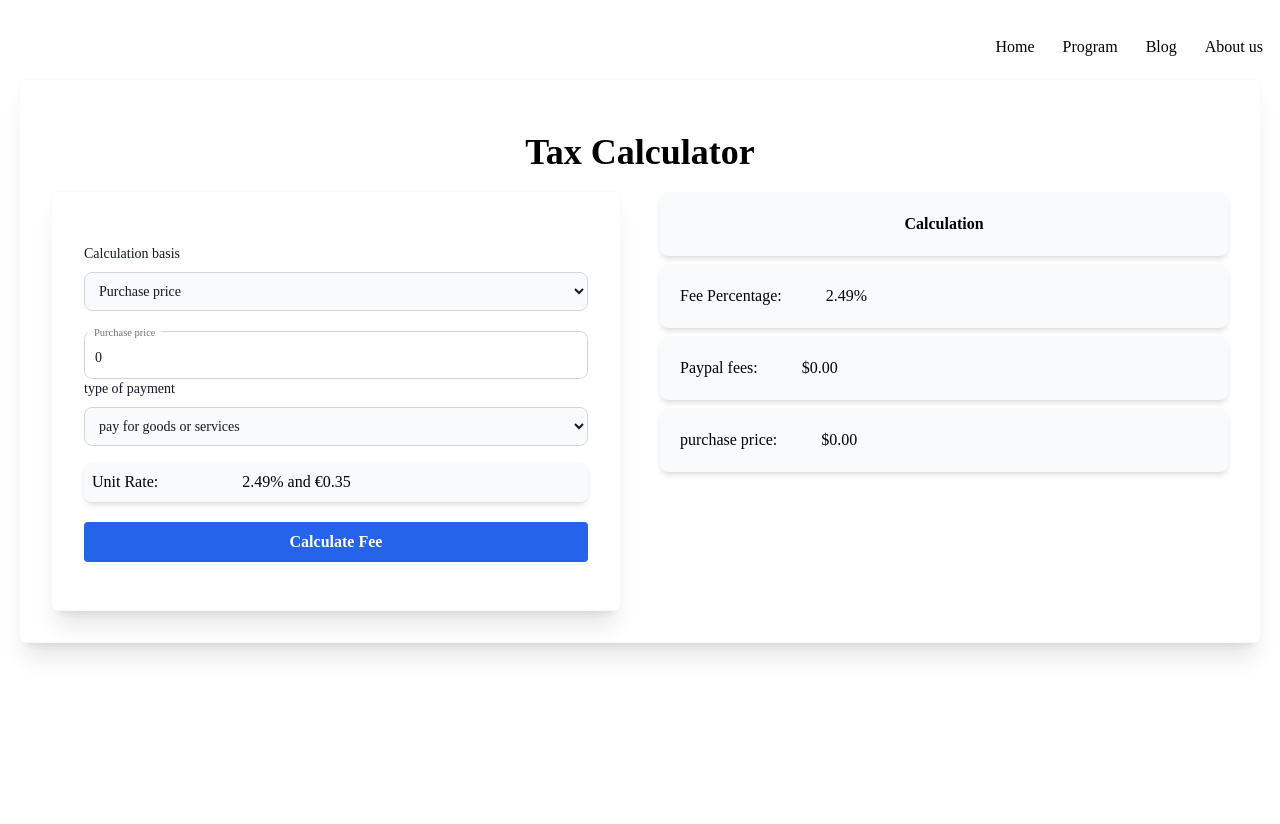
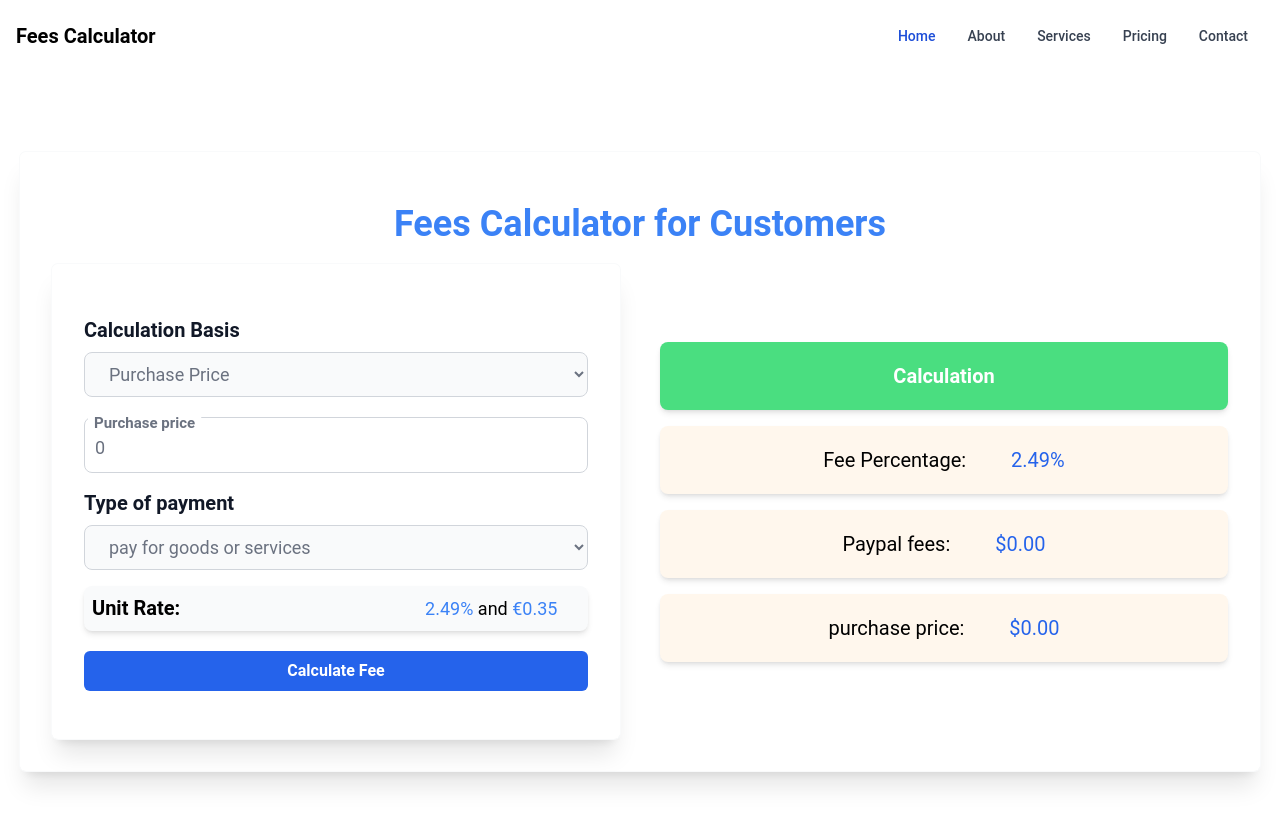
Before and after one commit to MdTanvirHassan/Fees-calculator-for-customers, a Next.js app: page / in a window 1280 px wide. Shown: the top 824 px of the page. Before the commit the page ends 800 px from the top, so only its background shows below. Built offline with nearby package versions, Linux system fonts and the light colour scheme.

Commit message:
Update whole design. change navbar.

```diff
--- a/components/Navbar.jsx
+++ b/components/Navbar.jsx
@@ -1,157 +1,46 @@
 //import Image from "next/image";
-import Link from "next/link";
-import React, { useState, useEffect } from "react";
-import { AiOutlineClose, AiOutlineMenu } from "react-icons/ai";
-//import NavLogo from "../public/assets/logo.png";
+//import Link from "next/link";
+import React from "react";
 
 const Navbar = () => {
-  const [nav, setNav] = useState(false);
-  const [shadow, setShadow] = useState(false);
-  const [navBg, setNavBg] = useState("transparent");
-  const [linkColor, setLinkColor] = useState("#000000");
-  // const [position, setPosition] = useState('fixed')
 
-  const handleNav = () => {
-    setNav(!nav);
-  };
-
-  useEffect(() => {
-    const handleShadow = () => {
-      if (window.scrollY >= 40) {
-        setShadow(true);
-        setNavBg("#ffffff");
-        setLinkColor("#000000");
-      } else {
-        setShadow(false);
-        setNavBg("transparent");
-        setLinkColor("#000000");
-      }
-    };
-    window.addEventListener("scroll", handleShadow);
-  }, []);
 
   return (
-    <div
-      style={{ backgroundColor: `${navBg}` }}
-      className={
-        shadow
-          ? "fixed w-full h-20 lg:h-[75px] shadow-lg shadow-gray-700 z-[100] ease-in-out duration-300"
-          : "fixed w-full h-20 z-[100]"
-      }>
-      <div className="flex justify-between items-center w-full h-full lg:w-[1246px] lg:h-[50px] m-auto lg:mt-[22px]">
-        <Link href="/">
-          <div className="">
-            {/* <Image
-            //   src={NavLogo}
-            //   alt="/"
-            //   width="141"
-            //   height="38"
-              className="cursor-pointer  m-auto mt-6"
-            /> */}
-          </div>
-        </Link>
-        <div>
-          <ul style={{ color: `${linkColor}` }} className="hidden lg:flex">
-            <li className="ml-7 text-bold hover:text-gray-600">
-              <Link href="/">Home</Link>
+    <>
+
+<nav className="bg-white border-gray-200 px-2 sm:px-4 py-2.5 rounded dark:bg-gray-900">
+  <div className="container flex flex-wrap items-center justify-between mx-auto">
+    <a href="/" className="flex items-center">
+        {/* <img src="" className="h-6 mr-3 sm:h-9" alt="Logo" /> */}
+        <span className="self-center text-xl font-semibold whitespace-nowrap dark:text-white">Fees Calculator</span>
+    </a>
+    <button data-collapse-toggle="navbar-default" type="button" className="inline-flex items-center p-2 ml-3 text-sm text-gray-500 rounded-lg md:hidden hover:bg-gray-100 focus:outline-none focus:ring-2 focus:ring-gray-200 dark:text-gray-400 dark:hover:bg-gray-700 dark:focus:ring-gray-600" aria-controls="navbar-default" aria-expanded="false">
+      <span className="sr-only">Open main menu</span>
+      <svg className="w-6 h-6" aria-hidden="true" fill="currentColor" viewBox="0 0 20 20" xmlns="http://www.w3.org/2000/svg"><path fillRule="evenodd" d="M3 5a1 1 0 011-1h12a1 1 0 110 2H4a1 1 0 01-1-1zM3 10a1 1 0 011-1h12a1 1 0 110 2H4a1 1 0 01-1-1zM3 15a1 1 0 011-1h12a1 1 0 110 2H4a1 1 0 01-1-1z" clipRule="evenodd"></path></svg>
+    </button>
+    <div className="hidden w-full md:block md:w-auto" id="navbar-default">
+      <ul className="flex flex-col p-4 mt-4 border border-gray-100 rounded-lg bg-gray-50 md:flex-row md:space-x-8 md:mt-0 md:text-sm md:font-medium md:border-0 md:bg-white dark:bg-gray-800 md:dark:bg-gray-900 dark:border-gray-700">
+        <li>
+          <a href="#" className="block py-2 pl-3 pr-4 text-white bg-blue-700 rounded md:bg-transparent md:text-blue-700 md:p-0 dark:text-white" aria-current="page">Home</a>
         </li>
-            <li className="ml-7 text-bold hover:text-gray-600">
-              <Link href="/#program">Program</Link>
+        <li>
+          <a href="#" className="block py-2 pl-3 pr-4 text-gray-700 rounded hover:bg-gray-100 md:hover:bg-transparent md:border-0 md:hover:text-blue-700 md:p-0 dark:text-gray-400 md:dark:hover:text-white dark:hover:bg-gray-700 dark:hover:text-white md:dark:hover:bg-transparent">About</a>
         </li>
-            <li className="ml-7 text-bold hover:text-gray-600">
-              <Link href="/#blog">Blog</Link>
+        <li>
+          <a href="#" className="block py-2 pl-3 pr-4 text-gray-700 rounded hover:bg-gray-100 md:hover:bg-transparent md:border-0 md:hover:text-blue-700 md:p-0 dark:text-gray-400 md:dark:hover:text-white dark:hover:bg-gray-700 dark:hover:text-white md:dark:hover:bg-transparent">Services</a>
         </li>
-            <li className="ml-7 text-bold hover:text-gray-600">
-              <Link href="/#about">About us</Link>
+        <li>
+          <a href="#" className="block py-2 pl-3 pr-4 text-gray-700 rounded hover:bg-gray-100 md:hover:bg-transparent md:border-0 md:hover:text-blue-700 md:p-0 dark:text-gray-400 md:dark:hover:text-white dark:hover:bg-gray-700 dark:hover:text-white md:dark:hover:bg-transparent">Pricing</a>
         </li>
-
-            {/* <li className="ml-7 text-bold hover:text-gray-600">
-              <Link href="/#login">
-                <button
-                  type="button"
-                  className="bg-[#264373] text-white w-[114px] h-[50px] rounded-[10px] hover:bg-indigo-900 active:ring-1 -mt-5">
-                  Log in
-                </button>
-              </Link>
-            </li> */}
-          </ul>
-          {/* Hamburger Icon */}
-          <div
-            style={{ color: `${linkColor}` }}
-            onClick={handleNav}
-            className="lg:hidden px-4">
-            <AiOutlineMenu size={25} className="text-black" />
-          </div>
-        </div>
-      </div>
-
-      {/* Mobile Menu */}
-      {/* Overlay */}
-      <div
-        className={
-          nav ? "lg:hidden fixed left-0 top-0 w-full h-screen bg-black/70" : ""
-        }>
-        {/* Side Drawer Menu */}
-        <div
-          className={
-            nav
-              ? " fixed left-0 top-0 w-[75%] sm:w-[60%] md:w-[45%] h-screen bg-[#ecf0f3] p-5 ease-in duration-500"
-              : "fixed left-[-150%] top-0 p-5 ease-in duration-500"
-          }>
-          <div>
-            <div className="flex flex-row w-full items-center justify-between">
-              {/* <Link href="/">
-                <>
-                  <Image
-                    // src={NavLogo}
-                    // width="275"
-                    // height="75"
-                    // alt="/"
-                    // className=""
-                  />
-                </>
-              </Link> */}
-              <div
-                onClick={handleNav}
-                className="rounded-full shadow-lg shadow-gray-400 p-3 cursor-pointer ">
-                <AiOutlineClose className="text-black" />
-              </div>
-            </div>
-            <div className="border-b border-gray-300 my-2"></div>
-          </div>
-          <div className="py-2 flex flex-col">
-            <ul className="uppercase">
-              <Link href="/">
-                <li onClick={() => setNav(false)} className="py-2 text-sm">
-                  Home
+        <li>
+          <a href="#" className="block py-2 pl-3 pr-4 text-gray-700 rounded hover:bg-gray-100 md:hover:bg-transparent md:border-0 md:hover:text-blue-700 md:p-0 dark:text-gray-400 md:dark:hover:text-white dark:hover:bg-gray-700 dark:hover:text-white md:dark:hover:bg-transparent">Contact</a>
         </li>
-              </Link>
-              <Link href="/#program">
-                <li onClick={() => setNav(false)} className="py-2 text-sm">
-                  Program
-                </li>
-              </Link>
-              <Link href="/#blog">
-                <li onClick={() => setNav(false)} className="py-2 text-sm">
-                  Blog
-                </li>
-              </Link>
-              <Link href="/#about">
-                <li onClick={() => setNav(false)} className="py-2 text-sm">
-                  About us
-                </li>
-              </Link>
-
-              {/* <Link href="/#login">
-                <li onClick={() => setNav(false)} className="py-2 text-sm">
-                  Log in
-                </li>
-              </Link> */}
       </ul>
     </div>
   </div>
-      </div>
-    </div>
+</nav>
+
+    </>
   );
 };
 
--- a/components/PayPalFees.jsx
+++ b/components/PayPalFees.jsx
@@ -23,7 +23,10 @@
   };
 
   const handlePurchasePriceChange = (event) => {
-    setPurchasePrice(parseFloat(event.target.value));
+    const inputVal = event.target.value;
+    if (inputVal >= 0) {
+      setPurchasePrice(parseFloat(inputVal));
+    }
   };
 
   const handlePaymentTypeChange = (event) => {
@@ -102,20 +105,20 @@
     <div className="container max-w-[1240px] m-auto py-20">
         <ToastContainer />
         <div className="p-8 bg-white/10 z-10 backdrop-filter backdrop-blur-lg shadow-xl rounded-md ring-1 ring-gray-50">
-        <h2 className="text-center py-5">Tax Calculator</h2>
+        <h2 className="text-blue-500 text-center py-5">Fees Calculator for Customers</h2>
         <div className="grid md:grid-cols-2 gap-10">
           <form className="p-8 bg-white/10 z-10 backdrop-filter backdrop-blur-lg shadow-xl rounded-md ring-1 ring-gray-50">
           <div className="py-5">
               <label
                 htmlFor="calculation"
-                className="block mb-2 text-sm font-medium text-gray-900">
-                Calculation basis
+                className="block mb-2 text-xl font-bold text-gray-900">
+                Calculation Basis
               </label>
               <select
                 id="calculation"
                  onChange={handleCalculationBasisChange}
-                className="bg-gray-50 border border-gray-300 text-gray-900 text-sm rounded-lg focus:ring-blue-500 focus:border-blue-500 block w-full p-2.5">
-                <option defaultValue >Purchase price</option>
+                className="bg-gray-50 border border-gray-300 text-gray-500 text-lg rounded-lg focus:ring-blue-500 focus:border-blue-500 block w-full py-2.5 px-5">
+                <option defaultValue >Purchase Price</option>
                 <option value="balance">Balance</option>
               </select>
             </div>
@@ -126,23 +129,23 @@
                 id="purchasePrice"
                 value={purchasePrice}
                 onChange={handlePurchasePriceChange}
-                className="block px-2.5 pb-2.5 pt-4 w-full text-sm text-gray-900 bg-transparent rounded-lg border border-gray-300 appearance-none focus:outline-none focus:ring-0 focus:border-blue-600 peer"
+                className="block px-2.5 pb-2.5 pt-4 w-full text-lg text-gray-500 bg-transparent rounded-lg border border-gray-300 appearance-none focus:outline-none focus:ring-0 focus:border-blue-600 peer"
 
               />
               <label
                 htmlFor="floating_outlined"
-                className="absolute text-sm text-gray-500 duration-300 transform -translate-y-4 scale-75 top-2 z-10 origin-[0] bg-white px-2 peer-focus:px-2 peer-focus:text-blue-600 peer-placeholder-shown:scale-100 peer-placeholder-shown:-translate-y-1/2 peer-placeholder-shown:top-1/2 peer-focus:top-2 peer-focus:scale-75 peer-focus:-translate-y-4 left-1">
+                className="absolute text-xl font-bold text-gray-500 duration-300 transform -translate-y-4 scale-75 top-2 z-10 origin-[0] bg-white px-2 peer-focus:px-2 peer-focus:text-blue-600 peer-placeholder-shown:scale-100 peer-placeholder-shown:-translate-y-1/2 peer-placeholder-shown:top-1/2 peer-focus:top-2 peer-focus:scale-75 peer-focus:-translate-y-4 left-1">
                  {calculationBasis}
               </label>
             </div>
 
-      <div className="mb-4">
-        <label htmlFor="paymentType" className="block mb-2 text-sm font-medium text-gray-900">
-                type of payment
+      <div className="my-4">
+        <label htmlFor="paymentType" className="block mb-2 text-xl font-bold text-gray-900">
+                Type of payment
         </label>
         <select
           id="paymentType"
-          className="bg-gray-50 border border-gray-300 text-gray-900 text-sm rounded-lg focus:ring-blue-500 focus:border-blue-500 block w-full p-2.5"
+          className="bg-gray-50 border border-gray-300 text-gray-500 text-lg rounded-lg focus:ring-blue-500 focus:border-blue-500 block w-full py-2.5 px-5"
           onChange={handlePaymentTypeChange}
         >
           <option defaultValue value="goodsandservices">pay for goods or services</option>
@@ -154,13 +157,13 @@
 
         {showDealerConditions && (
             <div className="mt-4">
-              <label htmlFor="dealerConditions" className="block mb-2 text-sm font-medium text-gray-900">
+              <label htmlFor="dealerConditions" className="block mb-2 text-xl font-medium text-gray-900">
                 Transactions received in the last month
               </label>
               <select
                 id="dealerConditions"
                 name='dealerConditions'
-                className="bg-gray-50 border border-gray-300 text-gray-900 text-sm rounded-lg focus:ring-blue-500 focus:border-blue-500 block w-full p-2.5"
+                className="bg-gray-50 border border-gray-300 text-gray-500 text-lg rounded-lg focus:ring-blue-500 focus:border-blue-500 block w-full py-2.5 px-5"
                 onChange={(event) => {
                   const dealerConditions = event.target.value;
                   if (dealerConditions === '0-2000') {
@@ -187,13 +190,13 @@
 
       </div>
       <div className="justify-evenly mb-5 bg-gray-50 rounded-lg shadow-md p-2">
-              <span>Unit Rate: </span>
-              <span className="ml-20">{feePercentage}% and €{feeCharge}</span>
+              <span className='text-xl font-bold'>Unit Rate: </span>
+              <span className="ml-20 md:ml-60 text-blue-500 text-lg ">{feePercentage}% <span className='text-black'>and</span> €{feeCharge}</span>
             </div>
       <div className="mb-4">
         <div
         type="button"
-          className="bg-blue-600 text-white text-center font-bold py-2 px-4 rounded hover:bg-blue-500 cursor-pointer"
+          className="bg-blue-600 text-white text-center font-bold py-2 px-4 rounded-md hover:bg-blue-500 cursor-pointer"
           onClick={calculateFee}
         >
           Calculate Fee
@@ -201,34 +204,19 @@
       </div>
 
       </form>
-      <div className="right space-y-2">
-            <h3 className="text-center bg-gray-50 rounded-lg shadow-md p-5">
+      <div className="right space-y-4 my-auto">
+            <h3 className="text-xl text-center text-white bg-green-400 rounded-lg shadow-md p-5">
               Calculation
             </h3>
-            <div className="bg-gray-50 rounded-lg shadow-md p-5">
-              Fee Percentage: <span className="ml-10"> {feePercentage}%</span>
+            <div className="text-xl text-center bg-orange-50 rounded-lg shadow-md p-5">
+              Fee Percentage: <span className="ml-10 text-blue-600"> {feePercentage}%</span>
             </div>
-            <div className="bg-gray-50 rounded-lg shadow-md p-5">
-              Paypal fees: <span className="ml-10">${feeAmount.toFixed(2)} </span>
+            <div className="text-xl text-center bg-orange-50 rounded-lg shadow-md p-5">
+              Paypal fees: <span className="ml-10 text-blue-600">${feeAmount.toFixed(2)} </span>
             </div>
-            <div className="bg-gray-50 rounded-lg shadow-md p-5">
-              purchase price: <span className="ml-10">${totalAmount.toFixed(2)}</span>
+            <div className="text-xl text-center bg-orange-50 rounded-lg shadow-md p-5">
+              purchase price: <span className="ml-10 text-blue-600">${totalAmount.toFixed(2)}</span>
             </div>
-            {/* <div className="mt-8  w-40 m-auto">
-              <PieChart
-                data={data}
-                lineWidth={25}
-                className="border rounded-full shadow-2xl"
-                label={({ dataEntry }) => dataEntry.value.toFixed(2)}
-                labelStyle={{
-                  fontSize: "8px",
-                  fontFamily: "sans-serif",
-                  fill: "#fff",
-                }}
-                labelPosition={100 - (feeAmount / totalAmount) * 100 -10}
-                startAngle={-90}
-              />
-        </div> */}
           </div>
       </div>
       </div>
--- a/styles/globals.css
+++ b/styles/globals.css
@@ -3,19 +3,22 @@
 @tailwind utilities;
 
 @import url('https://fonts.googleapis.com/css2?family=Raleway:wght@100;200;300;400;500;600;700;800;900&display=swap');
+@import url('https://fonts.googleapis.com/css2?family=Josefin+Sans:wght@100;200;300;400;500;600;700&family=Raleway:wght@100;200;400;500;600;700;900&family=Roboto:ital,wght@0,100;0,300;0,400;0,500;0,700;0,900;1,400&display=swap');
 
 html {
   scroll-behavior: smooth;
+  font-family: 'Josefin Sans', sans-serif;
   font-family: 'Raleway', sans-serif;
+  font-family: 'Roboto', sans-serif;
 }
 
 @layer base {
   body {
-    @apply font-[Raleway]
+    @apply font-[Roboto]
   }
 
   h1, h2, h3, h4, h5, h6 {
-    @apply font-bold
+    @apply font-bold font-[Roboto]
   }
 
   h1 {
@@ -27,14 +30,14 @@
   }
 
   p{
-    @apply tracking-normal
+    @apply tracking-normal font-[Roboto]
   }
   li {
-    @apply cursor-pointer
+    @apply cursor-pointer font-[Roboto]
    }
 
   button {
-    @apply shadow-md
+    @apply shadow-md font-[Roboto]
   }
 }
 
```
Lines whose indentation alone changed are shown as unchanged.
